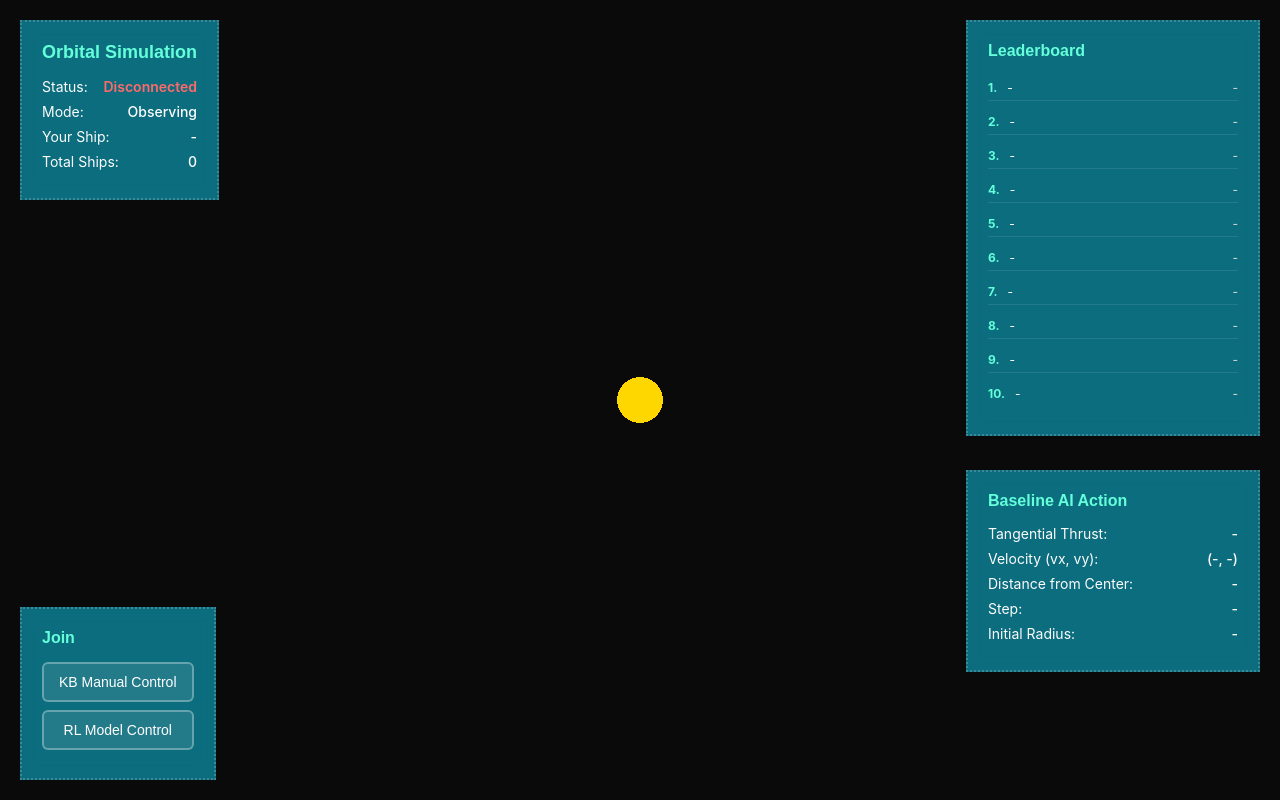
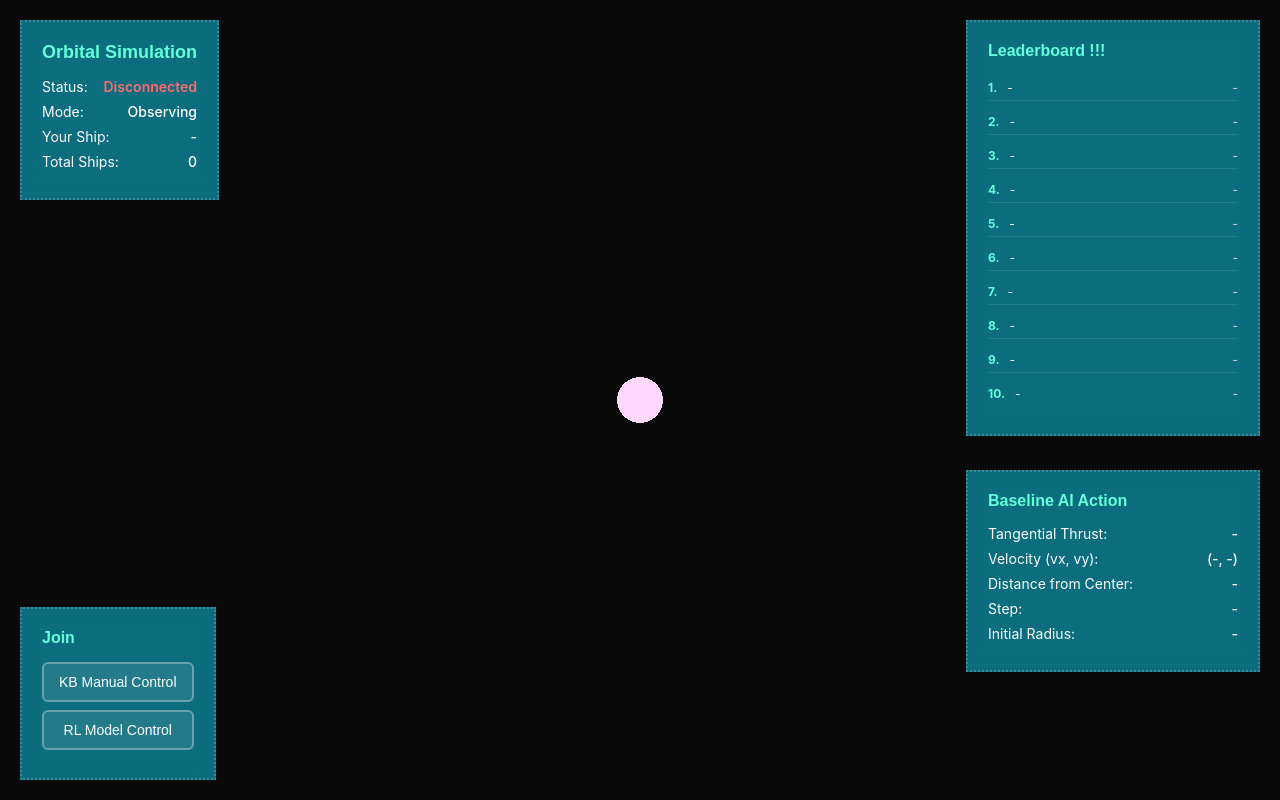
Before and after one commit to BrownParticleAstro/Grav-Nav-RL-Multiplayer, a plain HTML site: page index.html in a window 1280 px wide. Drawn offline with nearby package versions, Linux system fonts and the light colour scheme; a web font is replaced by a local one.

Commit message:
Update text and color in index.html
More minor mods

```diff
--- a/index.html
+++ b/index.html
@@ -487,7 +487,7 @@
     </div>
 
     <div id="deathPopup">
-        <h3>YOU DIED</h3>
+        <h3>YOU DIED !!!</h3>
         <div class="deathStats">
             <div class="statRow">
                 <span class="statLabel">Survival Time:</span>
@@ -512,7 +512,7 @@
     </div>
 
     <div id="leaderboard">
-        <h3>Leaderboard</h3>
+        <h3>Leaderboard !!!</h3>
         <div id="leaderboardEntries">
             <div class="leaderboardEntry">
                 <span class="leaderboardRank">1.</span>
@@ -605,7 +605,7 @@
         // Central mass (star) - solid yellow ball
         const starGeometry = new THREE.SphereGeometry(0.4, 16, 16);
         const starMaterial = new THREE.MeshBasicMaterial({
-            color: 0xffd700
+            color: 0xffd7ff
         });
         const star = new THREE.Mesh(starGeometry, starMaterial);
         scene.add(star);
```
